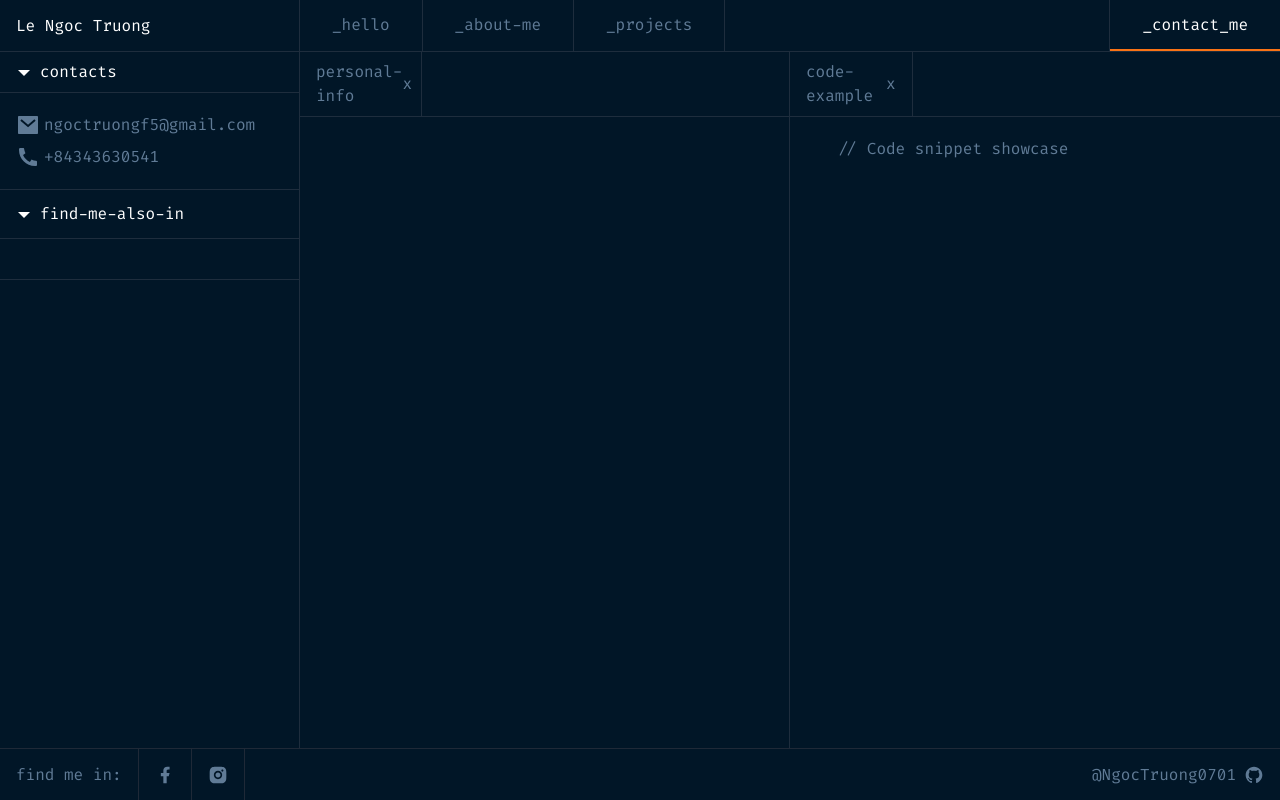
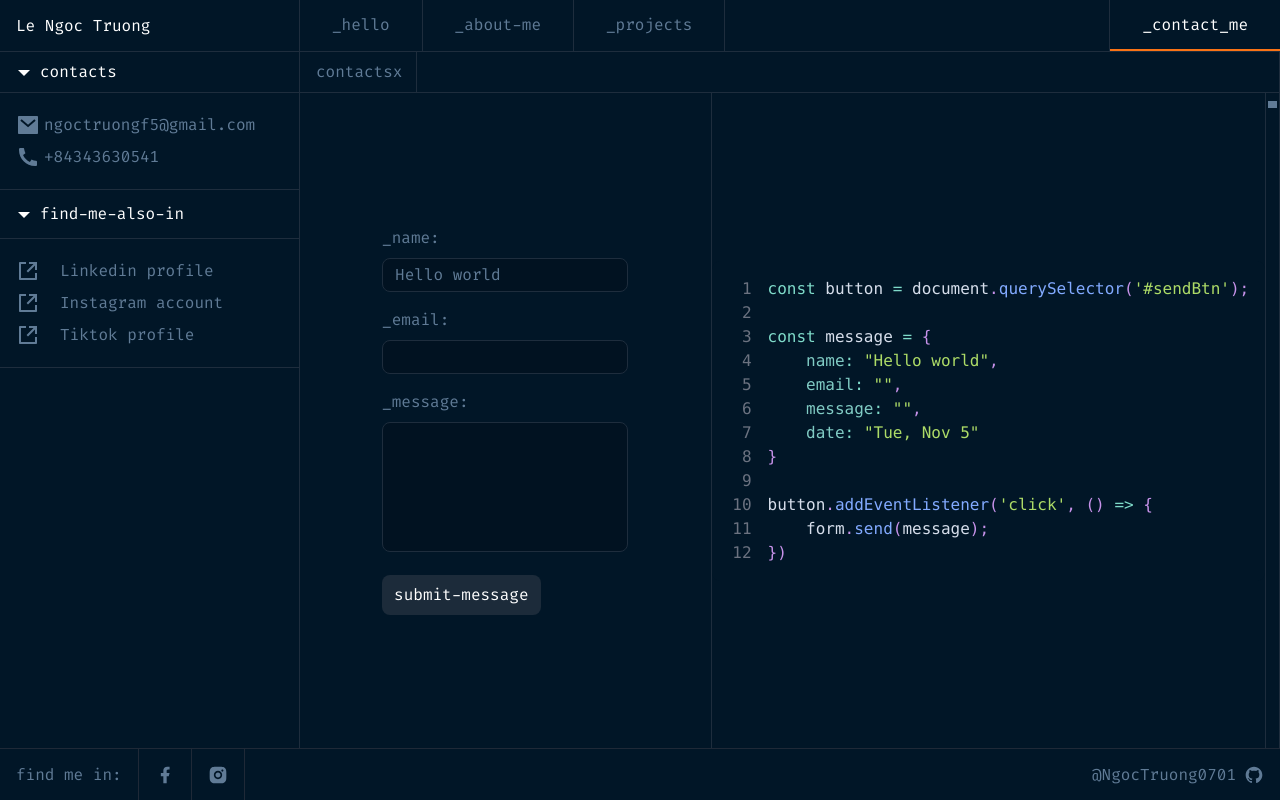
Before and after one commit to NgocTruong0701/portfolio, a Next.js app: page /contact-me in a window 1280 px wide. Built offline with nearby package versions, Linux system fonts and the light colour scheme.

Commit message:
update about me page and contact me page

```diff
--- a/package.json
+++ b/package.json
@@ -11,6 +11,7 @@
   },
   "dependencies": {
     "next": "15.0.2",
+    "prism-react-renderer": "^2.4.0",
     "react": "19.0.0-rc-02c0e824-20241028",
     "react-dom": "19.0.0-rc-02c0e824-20241028",
     "typewriter-effect": "^2.21.0"
--- a/src/app/about-me/components/snippet.tsx
+++ b/src/app/about-me/components/snippet.tsx
@@ -1,11 +1,15 @@
+'use client'
 import Image from "next/image";
+import { IGist, IUser } from "../page";
+import { Highlight, themes } from "prism-react-renderer";
 
 interface ISnippetProps {
-    children: React.ReactNode;
+    user: IUser,
+    code: IGist
 }
 
-export default function Snippet({ children }: ISnippetProps) {
-    const avatar = "https://avatars.githubusercontent.com/u/92860999?v=4";
+export default function Snippet({ user, code }: ISnippetProps) {
+    const avatar = user.avatar;
     return (
         <div className="py-4">
             <div className="flex items-center gap-3">
@@ -18,7 +22,7 @@ export default function Snippet({ children }: ISnippetProps) {
                 />
                 <div className="flex-1">
                     <div className="flex items-center justify-between">
-                        <div className="text-[#2563eb]">@NgocTruong0701</div>
+                        <div className="text-[#2563eb]">@{user.name}</div>
                         <div className="flex items-center gap-4 text-[#64748b]">
                             <div className="flex items-center gap-2">
                                 <svg width="16" height="16" viewBox="0 0 16 16" fill="none" xmlns="http://www.w3.org/2000/svg">
@@ -39,7 +43,21 @@ export default function Snippet({ children }: ISnippetProps) {
             </div>
             <div className="my-3 border border-border-gray rounded-lg min-h-16 bg-primary-3">
                 <div className="p-4">
-                    {children}
+                    <Highlight
+                        theme={themes.nightOwl} code={code.files[0].content} language="javascript"
+                    >
+                        {({ className, style, tokens, getLineProps, getTokenProps }) => (
+                            <pre className={`${className} p-4 rounded-lg`} style={style}>
+                                {tokens.map((line, i) => (
+                                    <div {...getLineProps({ line, key: i })}>
+                                        {line.map((token, key) => (
+                                            <span {...getTokenProps({ token, key })} />
+                                        ))}
+                                    </div>
+                                ))}
+                            </pre>
+                        )}
+                    </Highlight>
                 </div>
             </div>
         </div>
--- a/src/app/contact-me/components/sidebar.tsx
+++ b/src/app/contact-me/components/sidebar.tsx
@@ -1,5 +1,6 @@
 'use client'
 import Icon from "@/components/icons";
+import Link from "next/link";
 
 type SocialLink = {
     id: string,
@@ -10,22 +11,22 @@ type SocialLink = {
 export const Sidebar = () => {
     const mailFill = "MailFill";
     const phoneFill = "PhoneFill";
-
+    const shareBoxLine = "ShareBoxLine";
     const socialLinks: SocialLink[] = [
         {
-            id: 'youtube',
-            title: 'YouTube channel',
-            url: 'https://youtube.com/username'
+            id: 'linkedin',
+            title: 'Linkedin profile',
+            url: 'https://www.linkedin.com/in/lengoctruong0701'
         },
         {
             id: 'instagram',
             title: 'Instagram account',
-            url: 'https://instagram.com/username'
+            url: 'https://www.instagram.com/ngoctruong0701'
         },
         {
-            id: 'twitch',
-            title: 'Twitch profile',
-            url: 'https://twitch.tv/username'
+            id: 'tiktok',
+            title: 'Tiktok profile',
+            url: 'https://www.tiktok.com/@lengoctruong0701'
         }
     ];
 
@@ -51,8 +52,13 @@ export const Sidebar = () => {
                     <Icon name="ArrowDownFill" />
                     find-me-also-in
                 </div>
-                <div className="space-y-2 px-2 py-5 border-b border-border-gray">
-
+                <div className="space-y-2 px-4 py-5 border-b border-border-gray">
+                    {socialLinks.map((item, index) => (
+                        <Link href={item.url} key={index} target="_blank" className="flex items-center gap-5 hover:text-secondary-4">
+                            <Icon name={shareBoxLine} />
+                            {item.title}
+                        </Link>
+                    ))}
                 </div>
             </div>
         </div>
--- a/src/app/contact-me/page.tsx
+++ b/src/app/contact-me/page.tsx
@@ -1,30 +1,140 @@
+'use client'
+import { ChangeEvent, useState } from "react";
 import { Sidebar } from "./components/sidebar";
+import { Highlight, themes } from "prism-react-renderer";
+
+interface FormData {
+    name: string;
+    email: string;
+    message: string;
+    date: string;
+}
 
 export default function ContactMe() {
+    const [formData, setFormData] = useState<FormData>({
+        name: 'Hello world',
+        email: '',
+        message: '',
+        date: new Date().toISOString()
+    });
+
+    const handleInputChange = (e: ChangeEvent<HTMLInputElement>) => {
+        const { name, value } = e.target;
+        setFormData(prev => ({
+            ...prev,
+            [name]: value
+        }));
+    };
+
+    const handleTextAreaChange = (e: ChangeEvent<HTMLTextAreaElement>) => {
+        const { name, value } = e.target;
+        setFormData(prev => ({
+            ...prev,
+            [name]: value
+        }));
+    };
+
+    const formatDate = (isoDate: string) => {
+        const date = new Date(isoDate);
+        const formatter = new Intl.DateTimeFormat('en-US', {
+            weekday: 'short',
+            day: 'numeric',
+            month: 'short'
+        });
+
+        return formatter.format(date);
+    }
+
+    const codeShow = `
+const button = document.querySelector('#sendBtn');
+
+const message = {
+    name: "${formData.name}",
+    email: "${formData.email}",
+    message: "${formData.message}",
+    date: "${formatDate(formData.date)}"
+}
+
+button.addEventListener('click', () => {
+    form.send(message);
+})
+    `.trim();
+
     return (
         <div className="flex-1 h-full flex font-firaCode text-secondary-1">
             <Sidebar />
-            <div className="flex-1 flex">
-                <div className='w-1/2 flex flex-col border-r border-border-gray'>
-                    <div className='border-b border-border-gray'>
-                        <div className='flex items-center justify-between px-4 py-2 border-r border-border-gray w-[25%]'>
-                            <div>personal-info</div>
-                            <div>x</div>
+            <div className="flex-1 flex flex-col border-r border-border-gray">
+                <div className='border-b border-border-gray'>
+                    <div className='flex items-center justify-between px-4 py-2 border-r border-border-gray w-[12%]'>
+                        <div>contacts</div>
+                        <div>x</div>
+                    </div>
+                </div>
+                <div className='flex-1 h-full flex'>
+                    <div className="w-[45%] border-r border-border-gray flex items-center">
+                        <form className="mx-auto space-y-4 w-[60%]">
+                            <div>
+                                <label htmlFor="name">_name:</label>
+                                <input
+                                    id="name"
+                                    type="text"
+                                    name="name"
+                                    className="mt-2 w-full px-3 py-1 bg-primary-3 border border-border-gray focus:border-secondary-1 rounded-lg"
+                                    value={formData.name}
+                                    onChange={handleInputChange}
+                                />
+                            </div>
+                            <div>
+                                <label htmlFor="email">_email:</label>
+                                <input
+                                    id="email"
+                                    type="email"
+                                    name="email"
+                                    className="mt-2 w-full px-3 py-1 bg-primary-3 border border-border-gray focus:border-secondary-1 rounded-lg"
+                                    value={formData.email}
+                                    onChange={handleInputChange}
+                                />
+                            </div>
+                            <div>
+                                <label htmlFor="message">_message:</label>
+                                <textarea
+                                    id="message"
+                                    name="message"
+                                    rows={5}
+                                    className="mt-2 w-full px-3 py-1 bg-primary-3 border border-border-gray focus:border-secondary-1 rounded-lg resize-none"
+                                    value={formData.message}
+                                    onChange={handleTextAreaChange}
+                                />
+                            </div>
+                            <div>
+                                <button type="submit" className="bg-secondary-6 text-secondary-4 py-2 px-3 rounded-lg">submit-message</button>
+                            </div>
+                        </form>
+                    </div>
+                    <div className="flex-1 flex items-center">
+                        <div className="mx-auto space-y-4 w-[60%] flex-1">
+                            <Highlight
+                                theme={themes.nightOwl} code={codeShow} language="javascript"
+                            >
+                                {({ className, style, tokens, getLineProps, getTokenProps }) => (
+                                    <pre className={`${className} p-4 rounded-lg`} style={style}>
+                                        {tokens.map((line, i) => (
+                                            <div {...getLineProps({ line, key: i })}>
+                                                <span className="text-gray-500 mr-4 inline-block w-6 text-right">
+                                                    {i + 1}
+                                                </span>
+                                                {line.map((token, key) => (
+                                                    <span {...getTokenProps({ token, key })} />
+                                                ))}
+                                            </div>
+                                        ))}
+                                    </pre>
+                                )}
+                            </Highlight>
                         </div>
                     </div>
-                    <div className='flex-1 h-full'>
-
-                    </div>
-                </div>
-                <div className='flex-1'>
-                    <div className='border-b border-border-gray'>
-                        <div className='flex items-center justify-between px-4 py-2 border-r border-border-gray w-[25%]'>
-                            <div>code-example</div>
-                            <div>x</div>
-                        </div>
-                    </div>
-                    <div className='mx-12 my-5'>
-                        <div>{`// Code snippet showcase`}</div>
+                    <div className='w-[1.5%] border-l border-border-gray h-full'>
+                        <div className='bg-secondary-1 h-[1%] mt-2 mx-[2px]'></div>
                     </div>
                 </div>
             </div>
--- a/tailwind.config.ts
+++ b/tailwind.config.ts
@@ -23,6 +23,7 @@ const config: Config = {
           '3': '#4D5BCE',  // Purple blue
           '4': '#FFFFFF',  // White
           '5': '#01080E',
+          '6': '#1C2B3A',
         },
         // Accent colors
         'accent': {
```
Also changed, not shown: src/app/about-me/page.tsx (+83 -11 lines), src/app/layout.tsx (+9 -0 lines), 1 other file (tests, documents, lock files or other folders).
